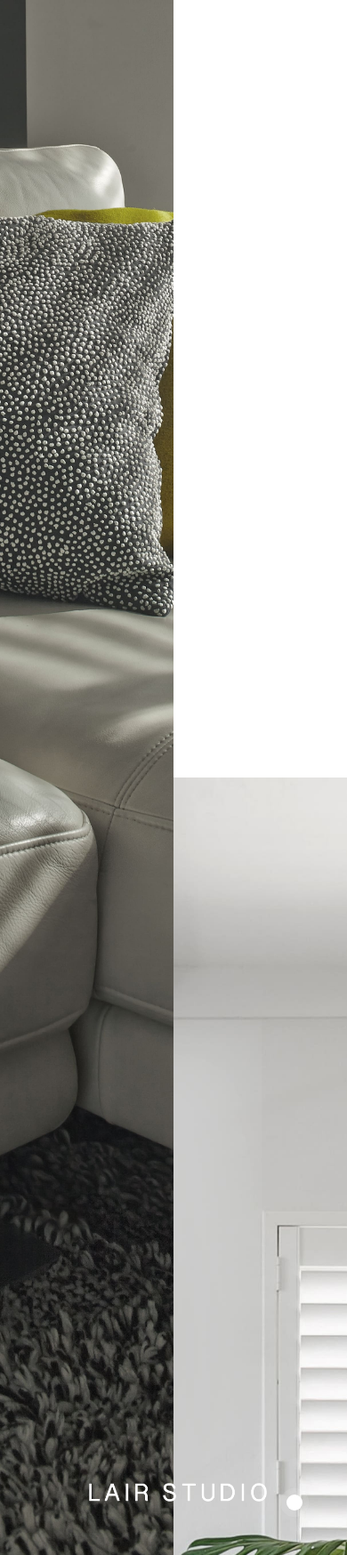
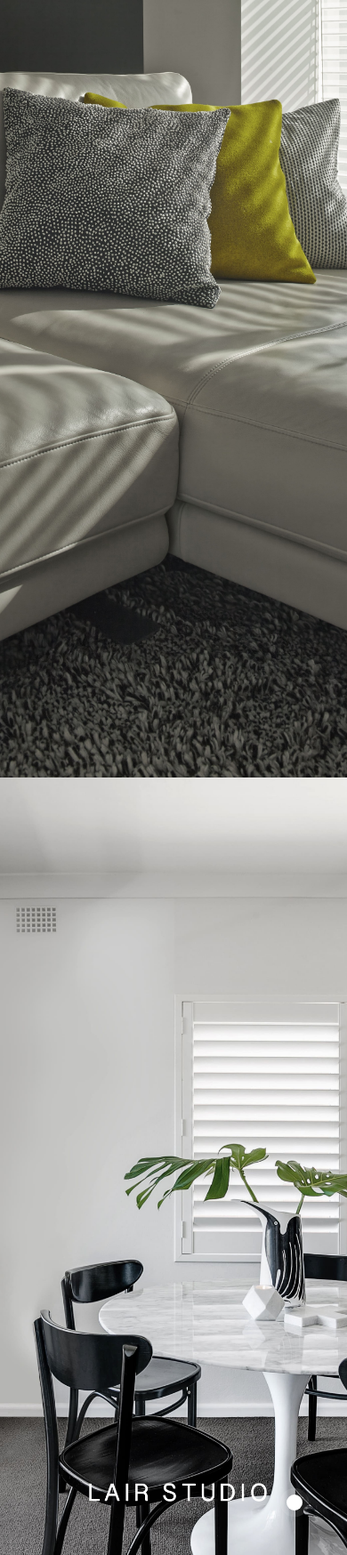
Before and after one commit to stjankovic/lair-studio, a PHP site: page /index.html in a window 390 px wide. Shown: the whole page at 89% size. Run offline with PHP 8.4, Linux system fonts and the light colour scheme.

Commit message:
Changes v1

```diff
--- a/index.html
+++ b/index.html
@@ -2,6 +2,7 @@
     <head>
         <meta charset="UTF-8">
         <meta http-equiv="X-UA-Compatible" content="ie=edge">
+        <meta name="viewport" content="width=device-width, initial-scale=1">
         <link rel="stylesheet" href="scss/style.css">
         <script src="https://code.jquery.com/jquery-3.3.1.js" integrity="sha256-2Kok7MbOyxpgUVvAk/HJ2jigOSYS2auK4Pfzbm7uH60=" crossorigin="anonymous"></script>
         <script src="js/script.js"></script>
@@ -27,8 +28,8 @@
             <div class="overlay-nav">
                 <div id="inner">
                     <ul>
-                        <li><a href="#" target="_blank">PINTEREST</a></li>
-                        <li><a href="#" target="_blank">FACEBOOK</a></li>
+                        <li><a href="https://www.pinterest.com.au/InteriorsLair/" target="_blank">PINTEREST</a></li>
+                        <li><a href="https://www.facebook.com/LIR-1392412817657409/" target="_blank">FACEBOOK</a></li>
                         <li><a class="about-btn">ABOUT</a></li>
                     </ul>
                     <hr>
--- a/scss/style.css
+++ b/scss/style.css
@@ -6,6 +6,14 @@
 body {
   margin: 0 auto;
   padding: 0;
+}
+
+.leftData {
+  display: none !important;
+}
+
+.rightData {
+  display: none !important;
 }
 
 hr {
@@ -38,7 +46,7 @@ hr {
   height: 100vh;
 }
 
-.container .leftContainer {
+.leftContainer {
   left: 0px;
   width: 50%;
   height: 100vh;
@@ -46,22 +54,22 @@ hr {
   overflow: hidden;
 }
 
-.container .leftContainer .nextImage {
+.leftContainer .nextImage {
   -webkit-transform: translateY(100%);
           transform: translateY(100%);
 }
 
-.container .leftContainer .currentImage {
+.leftContainer .currentImage {
   -webkit-transform: translateY(0%);
           transform: translateY(0%);
 }
 
-.container .leftContainer .prevImage {
+.leftContainer .prevImage {
   -webkit-transform: translateY(-100%);
           transform: translateY(-100%);
 }
 
-.container .rightContainer {
+.rightContainer {
   right: 0px;
   width: 50%;
   height: 100vh;
@@ -69,17 +77,17 @@ hr {
   overflow: hidden;
 }
 
-.container .rightContainer .nextImage {
+.rightContainer .nextImage {
   -webkit-transform: translateY(-100%);
           transform: translateY(-100%);
 }
 
-.container .rightContainer .currentImage {
+.rightContainer .currentImage {
   -webkit-transform: translateY(0%);
           transform: translateY(0%);
 }
 
-.container .rightContainer .prevImage {
+.rightContainer .prevImage {
   -webkit-transform: translateY(100%);
           transform: translateY(100%);
 }
@@ -138,7 +146,6 @@ hr {
 
 .overlay .overlay-about {
   margin-top: 30vh;
-  margin-right: 10vw;
   width: 70vw;
   float: right;
   text-align: right;
@@ -251,7 +258,10 @@ hr {
   }
 }
 
-@media screen and (max-width: 640px) {
+@media screen and (max-width: 650px) {
+  .container {
+    height: 100%;
+  }
   .leftContainer {
     left: 0px;
     width: 100%;
@@ -274,6 +284,8 @@ hr {
     background-size: cover;
     -webkit-transition: all 1000ms cubic-bezier(0.23, 1, 0.32, 1);
     transition: all 1000ms cubic-bezier(0.23, 1, 0.32, 1);
+    -webkit-perspective: 1000;
+    -webkit-backface-visibility: hidden;
   }
   .leftContainer .nextImage {
     transform: translateX(99.9999%);
--- a/scss/style.scss
+++ b/scss/style.scss
@@ -5,6 +5,13 @@
 body {
     margin: 0 auto;
     padding: 0;
+}
+.leftData{
+	display: none!important;
+}
+
+.rightData{
+	display: none!important;
 }
 hr {
 	border-color: #c8b29b;
@@ -30,6 +37,8 @@ hr {
 .container {
     width: 100%;
 	height: 100vh;
+}
+
 .leftContainer{
 	left: 0px;
     width: 50%;
@@ -62,7 +71,7 @@ hr {
 		transform:translateY(100%);
 	}
 }
-}
+
 .overlay{
 	width: 100vw;
 	height: 100vh;
@@ -108,7 +117,7 @@ hr {
     }
     .overlay-about {
 		margin-top: 30vh;
-		margin-right: 10vw;
+
 		width: 70vw;
 		float: right;
 		text-align: right;
@@ -208,16 +217,10 @@ hr {
     }
 }
 
-@media screen and ( max-height: 730px ){
-
-
+@media screen and ( max-width: 650px ){
+	.container{
+	    height: 100%;
 	}
-
-@media screen and ( max-height: 640px ){
-
-}
-
-@media screen and ( max-width: 640px ){
 
 	.leftContainer{
 		left: 0px;
@@ -243,8 +246,8 @@ hr {
 		background-size: cover;
 		-webkit-transition: all 1000ms cubic-bezier(0.23, 1, 0.32, 1);
 		transition:         all 1000ms cubic-bezier(0.23, 1, 0.32, 1);
-		// -webkit-perspective: 1000;
-		// -webkit-backface-visibility: hidden;
+		-webkit-perspective: 1000;
+		-webkit-backface-visibility: hidden;
 	}
 
 	.leftContainer .nextImage{
```
Also changed, not shown: 1 other file. Lines whose indentation alone changed are shown as unchanged.
